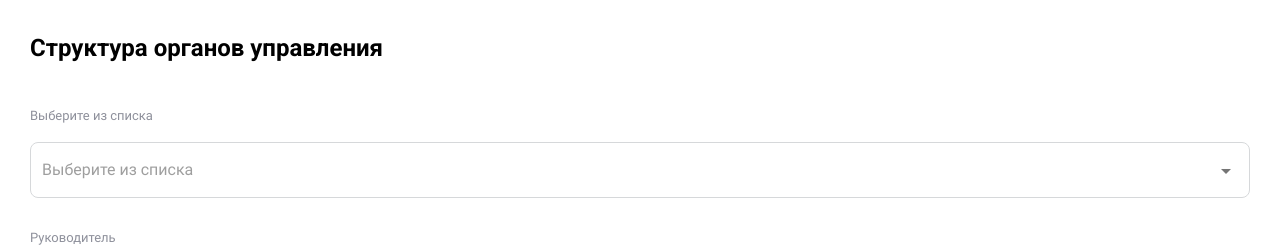
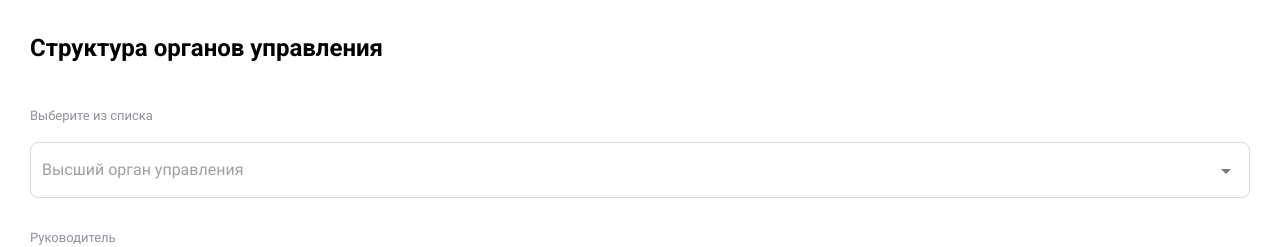
Before and after one commit to SuperbCoders/F-telegram-bot-RKO, a Vue app in the folder vuejs/: page /sctructure in a window 1280 px wide. Shown: the top 247 px of the page. Built offline with nearby package versions, Linux system fonts and the light colour scheme; what vue-the-mask would draw is missing.

Commit message:
fix(frontend): return date vuex about step

```diff
--- a/vuejs/src/views/Structure/StructureForm.vue
+++ b/vuejs/src/views/Structure/StructureForm.vue
@@ -13,7 +13,7 @@
           required
           :items="isLeaderList"
           outlined
-          placeholder="Выберите из списка"
+          placeholder="Высший орган управления"
         ></v-combobox>
       </div>
       <div class="form_block">
```
